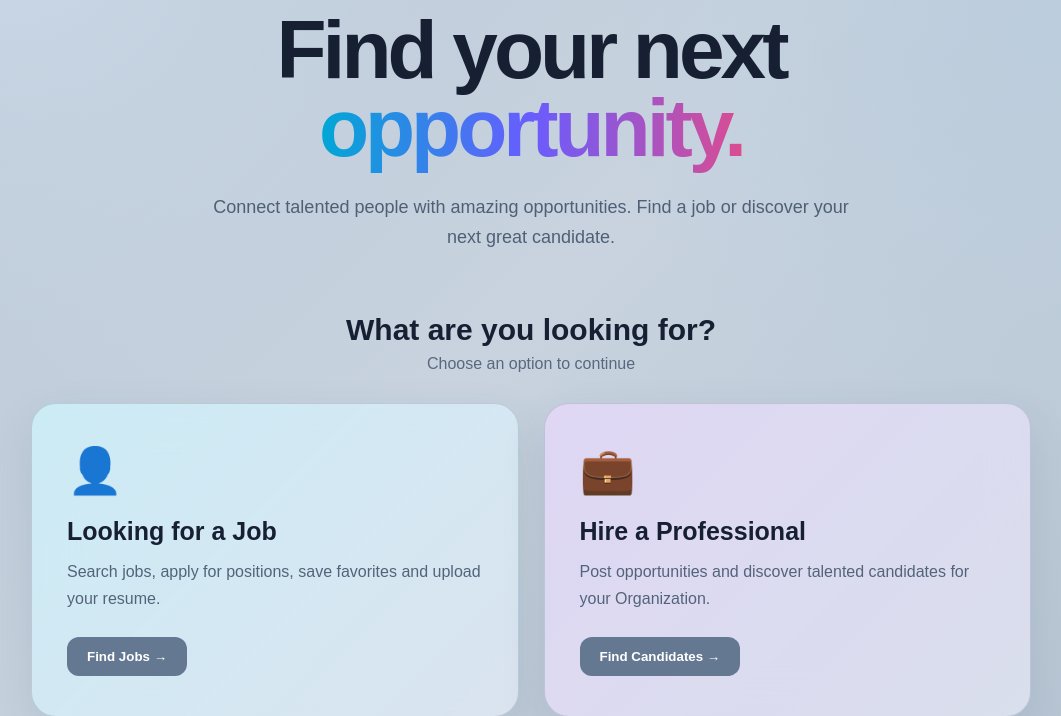
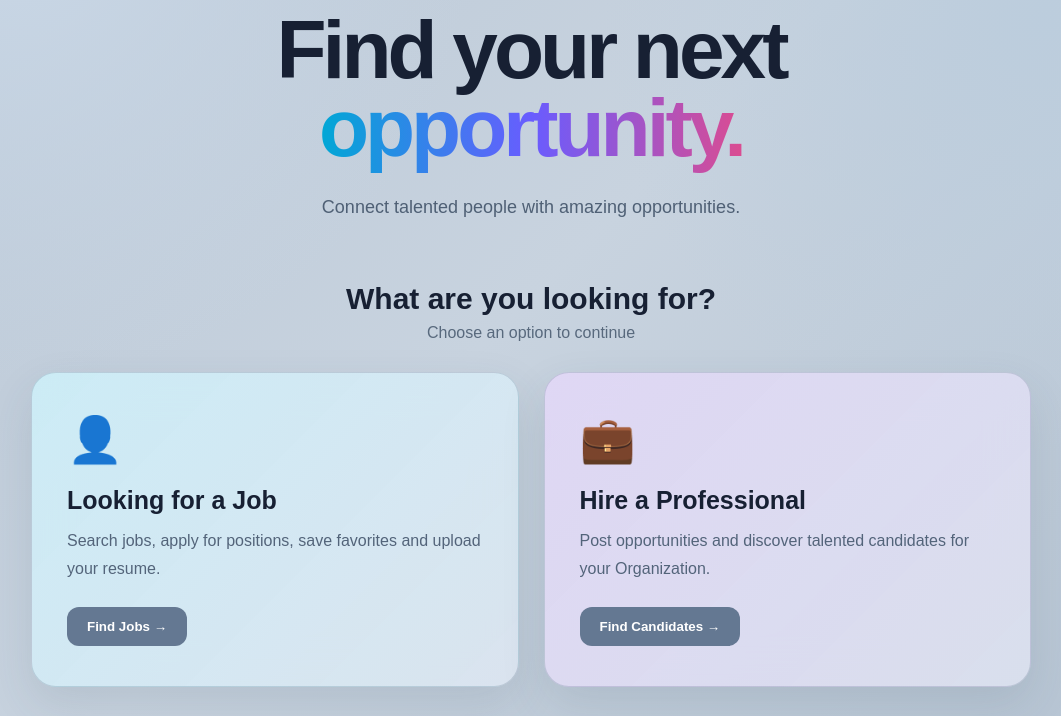
Before and after one commit to Aniqmeh/Jobsphere-, a Flask app: page / in a window 1280 px wide. Shown: the part 165-881 px from the top of the page, without its empty margins (109-1170 px from the left). Run offline with Flask 3, Linux system fonts and the light colour scheme.

Commit message:
Updated job portal code

```diff
--- a/templates/index.html
+++ b/templates/index.html
@@ -68,8 +68,7 @@
 
             <p>
                 Connect talented people with amazing
-                opportunities. Find a job or discover
-                your next great candidate.
+                opportunities.
             </p>
 
         </div>
```
